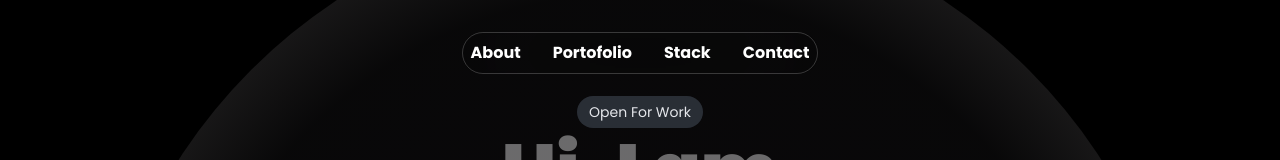
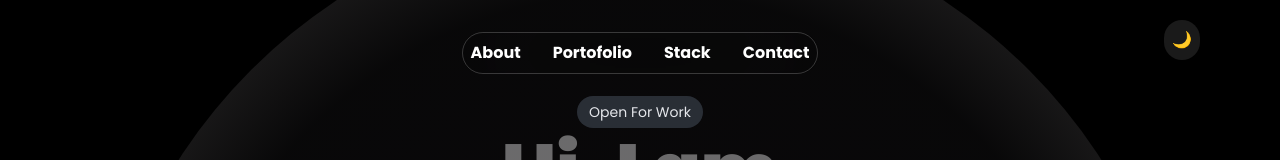
Before and after one commit to dika1005/my-project, a Next.js app: page / in a window 1280 px wide. Shown: the top 160 px of the page. Built offline with nearby package versions, Linux system fonts and the light colour scheme.

Commit message:
Add ThemeProvider and theme toggle functionality to Navbar component

```diff
--- a/app/layout.tsx
+++ b/app/layout.tsx
@@ -1,6 +1,7 @@
 import type { Metadata } from "next";
 import { Poppins } from "next/font/google";
 import "./globals.css";
+import { ThemeProvider } from "../components/ThemeContex";
 
 const poppins = Poppins({
   subsets: ["latin"],
@@ -19,7 +20,9 @@ export default function RootLayout({
 }>) {
   return (
     <html lang="en">
-      <body className={`${poppins.className} antialiazed`}>{children}</body>
+      <body className={`${poppins.className} antialiased`}>
+        <ThemeProvider>{children}</ThemeProvider> {/* Bungkus dengan ThemeProvider */}
+      </body>
     </html>
   );
 }
--- a/components/Navbar.tsx
+++ b/components/Navbar.tsx
@@ -1,31 +1,31 @@
-"use client"
+'use client';
 
 import Link from "next/link";
-import React, { useState } from 'react'
-import { AiOutlineMenu, AiOutlineClose } from 'react-icons/ai'
+import React, { useState } from 'react';
+import { AiOutlineMenu, AiOutlineClose } from 'react-icons/ai';
+import { useTheme } from './ThemeContex';  // Import the useTheme hook
 
 const navLinks = [
     { title: "About", path: "#About" },
     { title: "Portofolio", path: "#portofolio" },
     { title: "Stack", path: "#stack" },
     { title: "Contact", path: "#contact" },
-]
+];
 
 export const Navbar = () => {
-    const [nav, setNav] = useState(false)
+    const [nav, setNav] = useState(false);
+    const { theme, toggleTheme } = useTheme();  // Use the theme context
 
     const toggleNav = () => {
-        setNav(!nav)
-    }
+        setNav(!nav);
+    };
     const closeNav = () => {
-        setNav(false)
-    }
-
+        setNav(false);
+    };
 
     return (
         <div className="z-50 fixed flex justify-center w-full text-white font-bold">
             <div className="border border-white/20 mt-8 backdrop-blur-3xl rounded-3xl hidden md:flex items-center justify-center p-2 max-w-[400px] mx-auto">
-
                 <ul className="flex flex-row space-x-8">
                     {navLinks.map((link, index) => (
                         <li key={index}>
@@ -35,15 +35,21 @@ export const Navbar = () => {
                         </li>
                     ))}
                 </ul>
+            </div>
 
-            </div>
+            {/* Theme Toggle Button */}
+            <button
+                onClick={toggleTheme}
+                className="fixed top-5 right-5 md:right-20 bg-white/10 p-2 rounded-full backdrop-blur-lg shadow-md transition-all hover:bg-white/20"
+            >
+                {theme === "dark" ? "🌞" : "🌙"}
+            </button>
 
             <div onClick={toggleNav} className="md:hidden absolute top-5 right-14 border rounded z-50 text-white/70 border-white/70 p-2">
                 {nav ? <AiOutlineClose size={30} /> : <AiOutlineMenu size={30} />}
             </div>
 
-            <div className={`fixed left-0 w-full h-full bg-black/90 transform transition-transform duration-300 ${nav ? 'translate-x-0': 'translate-x-full'}`}
-            >
+            <div className={`fixed left-0 w-full h-full bg-black/90 transform transition-transform duration-300 ${nav ? 'translate-x-0': 'translate-x-full'}`}>
                 <ul className="flex flex-col items-center justify-center space-y-8 h-full">
                     {navLinks.map((link, index) => (
                         <li key={index}>
@@ -54,8 +60,6 @@ export const Navbar = () => {
                     ))}
                 </ul>
             </div>
-
         </div>
     );
 };
-export default Navbar;
--- /dev/null
+++ b/components/ThemeContex.tsx
@@ -0,0 +1,32 @@
+'use client';
+
+import React, { createContext, useContext, useState, ReactNode } from 'react';
+
+interface ThemeContextProps {
+  theme: string;
+  toggleTheme: () => void;
+}
+
+const ThemeContext = createContext<ThemeContextProps | undefined>(undefined);
+
+export const useTheme = () => {
+  const context = useContext(ThemeContext);
+  if (!context) {
+    throw new Error("useTheme must be used within a ThemeProvider");
+  }
+  return context;
+};
+
+export const ThemeProvider: React.FC<{ children: ReactNode }> = ({ children }) => {
+  const [theme, setTheme] = useState("light");
+
+  const toggleTheme = () => {
+    setTheme((prevTheme) => (prevTheme === "light" ? "dark" : "light"));
+  };
+
+  return (
+    <ThemeContext.Provider value={{ theme, toggleTheme }}>
+      {children}
+    </ThemeContext.Provider>
+  );
+};
```
Lines whose indentation alone changed are shown as unchanged.
